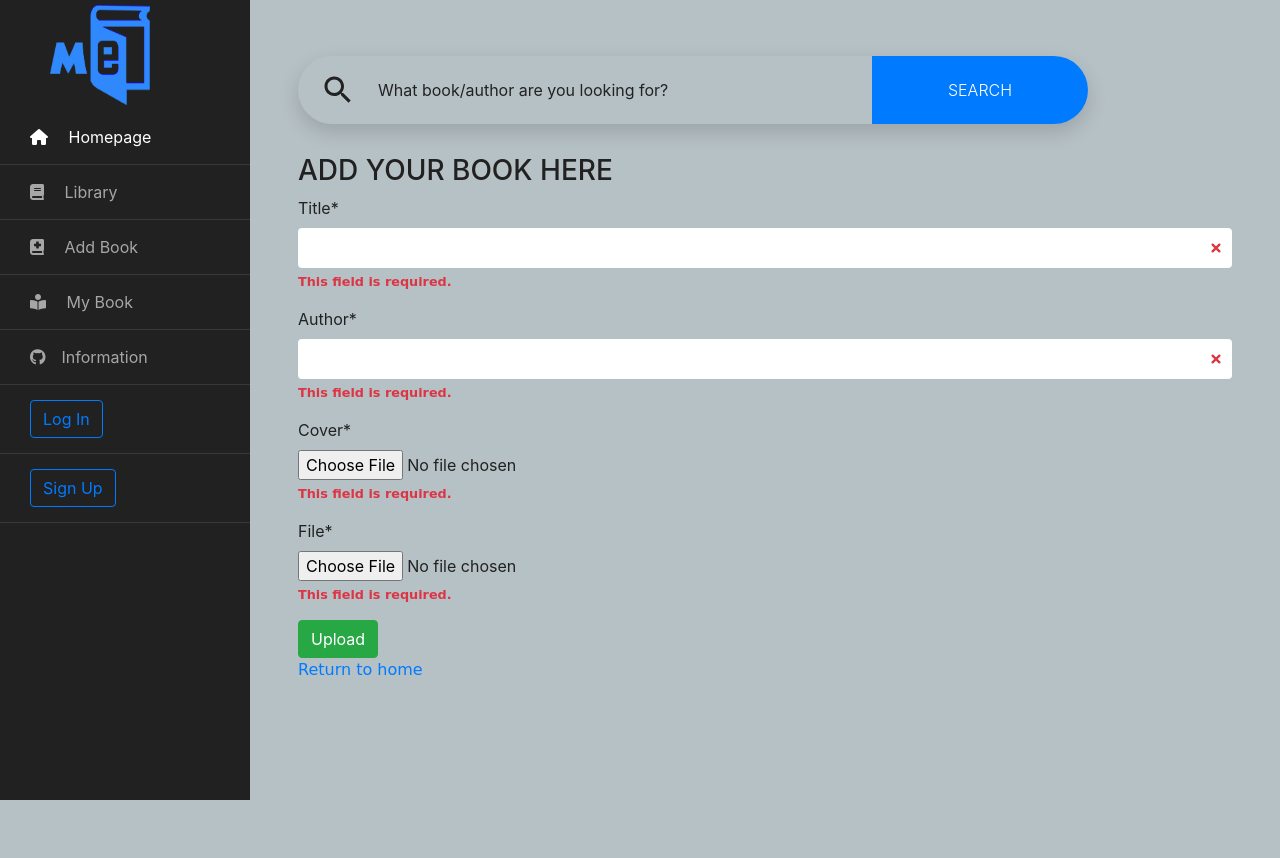
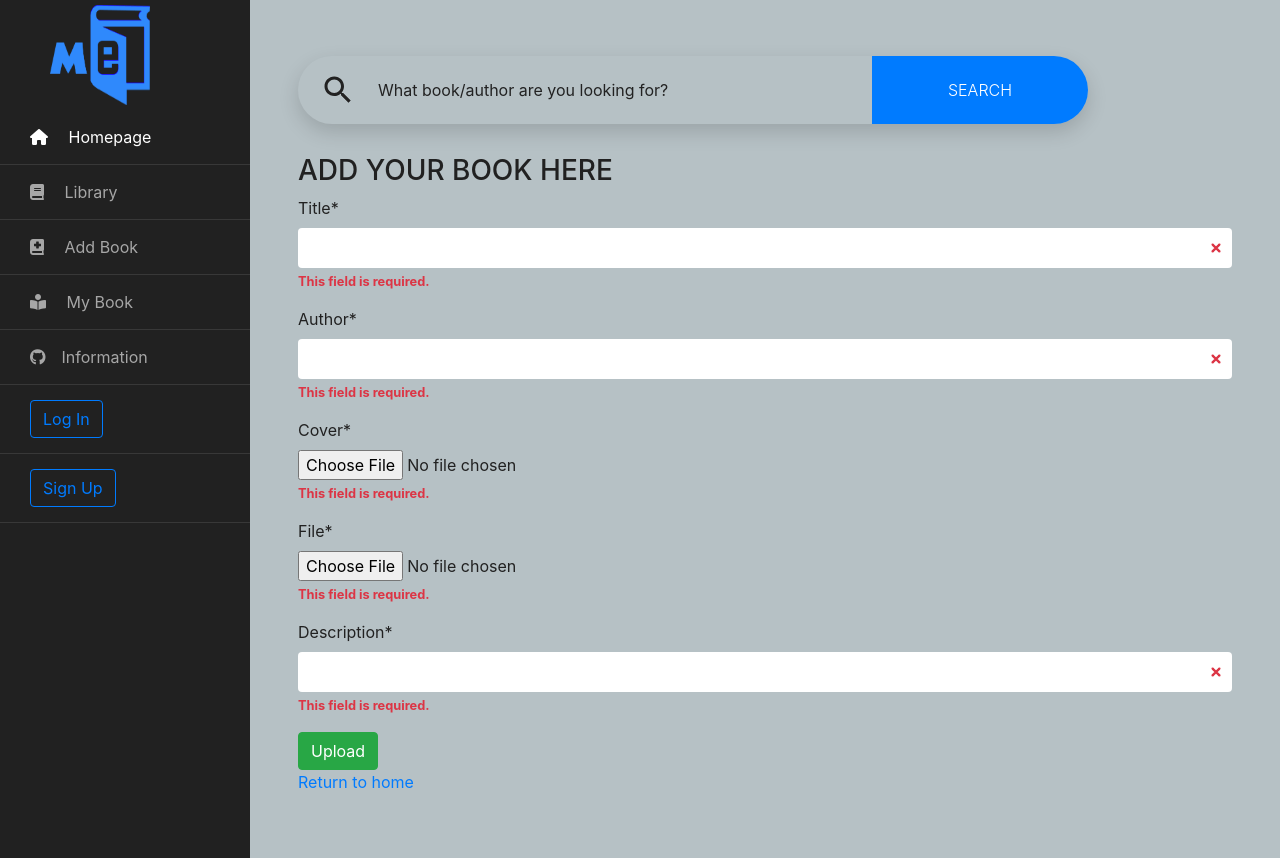
Before and after one commit to trinhcaokhoa/Mebook_hub, a Django app: page /library/upload/ in a window 1280 px wide. Before the commit the page ends 800 px from the top, so only its background shows below. Run offline with Django 3.2, Linux system fonts and the light colour scheme; some libraries are stand-ins or nearby versions.

Commit message:
Master (#19)
* MODIFIED users and user_books models

* MODIFIED: add user_authentication for personal book view

* ADD library app. MODIFIED books models ( move model from users to library)

* FIX fix _base.html

* ADD: Upload book form

* ADD download function. FIX upload function

* UPDATE- update the frontend using bootstrap

* ADD- add description field to the book model

```diff
--- a/frontend/static/css/base.css
+++ b/frontend/static/css/base.css
@@ -24,9 +24,6 @@ body {
 	color: #212121;
 	text-align: left ;
 	background-color: #6b81897d;
-}
-p {
-	font-family: cursive;
 }
 h1{
 	text-align: center;
@@ -483,6 +480,3 @@ img.img-fluid.img-thumbnail:hover {
 	width: 350px;
 	height: 500px;
 }
-.col-lg-5 col-md-5 col-sm-6{
-	margin: 20px;
-}
--- a/frontend/templates/library/book_detail.html
+++ b/frontend/templates/library/book_detail.html
@@ -12,9 +12,9 @@
                 </div>
                 <div class="col-lg-7 col-md-7 col-sm-6">
                     <h4 class="box-title mt-5">Book description</h4>
-                    <p>Lorem Ipsum available,but the majority have suffered alteration in some form,by injected
-                        humour,or randomised words which don't look even slightly believable.but the majority have
-                        suffered alteration in some form,by injected humour</p>
+
+                    <p>{{ book_detail.description }}</p>
+
 
                     <a href="{% url 'download_file' %}"><button type="button" class="btn-primary">Download PDF</button> </a>
                     <a href="{{ book_detail.file.url }}"><button type="button" class="btn-primary">View PDF</button> </a>
--- a/library/admin.py
+++ b/library/admin.py
@@ -7,7 +7,7 @@ from .models import LibraryBook
 
 class LibraryAdmin(admin.ModelAdmin):
     readonly_fields = ['id','owner']
-    list_display = ("id", "owner", "title", "author", "cover", "file")
+    list_display = ("id", "owner", "title", "author", "cover", "file","description")
 
     # return the current user as owner in admin page
     def save_model(self, request, obj, form, change):
--- a/library/forms.py
+++ b/library/forms.py
@@ -11,4 +11,4 @@ class BookForm(forms.ModelForm):
 
     class Meta:
         model = LibraryBook
-        fields = ('owner','title', 'author', 'cover', 'file')
+        fields = ('owner','title', 'author', 'cover', 'file','description')
--- a/library/models.py
+++ b/library/models.py
@@ -1,4 +1,5 @@
 import os
+from pyexpat import model
 from django.conf import settings
 from django.http import HttpResponseRedirect, HttpResponse, Http404
 from django.db import models
@@ -12,14 +13,14 @@ class LibraryBook(models.Model):
         CustomUser,
         on_delete=models.CASCADE,
         editable=True, # Set editable = True so that the form.py can work with owner
-        null=False
+        null=False,
     )
 
     title = models.CharField(max_length=200, default='title')
     author = models.CharField(max_length=50, default='author')
     cover = models.ImageField(upload_to='covers/', null=True)
     file = models.FileField(upload_to='doc/', null=True)
-
+    description = models.CharField(max_length=1500, default="Not given", null=True)
     def __str__(self):
         return self.file.name
 
--- a/library/views.py
+++ b/library/views.py
@@ -69,6 +69,8 @@ def upload_file(request):  # method to upload a book to library
         if form.is_valid():
             form.save()
             return HttpResponseRedirect('/library/')
+        else:
+            print('INvalid form')
     else:
         form = BookForm({'owner': request.user})
     return render(request, 'library/upload.html', {'form': form})
```
Also changed, not shown: library/migrations/0004_auto_20220415_0902.py (added), library/migrations/0005_librarybook_description.py (added), media/covers/20663578_1904460116437797_2077075547_o.jpg (added), media/covers/20706275_670471136480009_1461659230_o_3.jpg (added), media/covers/Screenshot_45.png (added), 3 other files.
